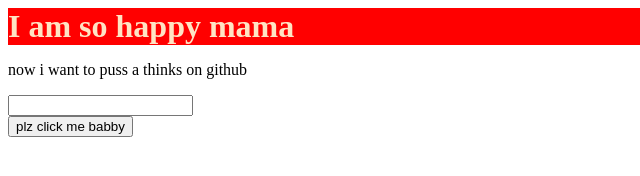
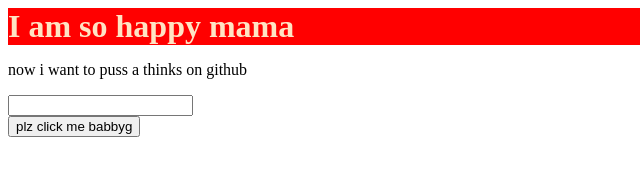
Before and after one commit to FasFoysal/my-first-fas-website, a plain HTML site: page index.html in a window 1280 px wide. Shown: the full height of the page, 0-640 px from the left. Drawn offline with Linux system fonts and the light colour scheme.

Commit message:
first ever commit

```diff
--- a/index.html
+++ b/index.html
@@ -14,6 +14,6 @@
     <p>now i want to puss a  thinks on github   </p>
     <input type="text">
     <br>
-    <button>plz click me babby</button>
+    <button>plz click me babbyg</button>
 </body>
 </html>
```
